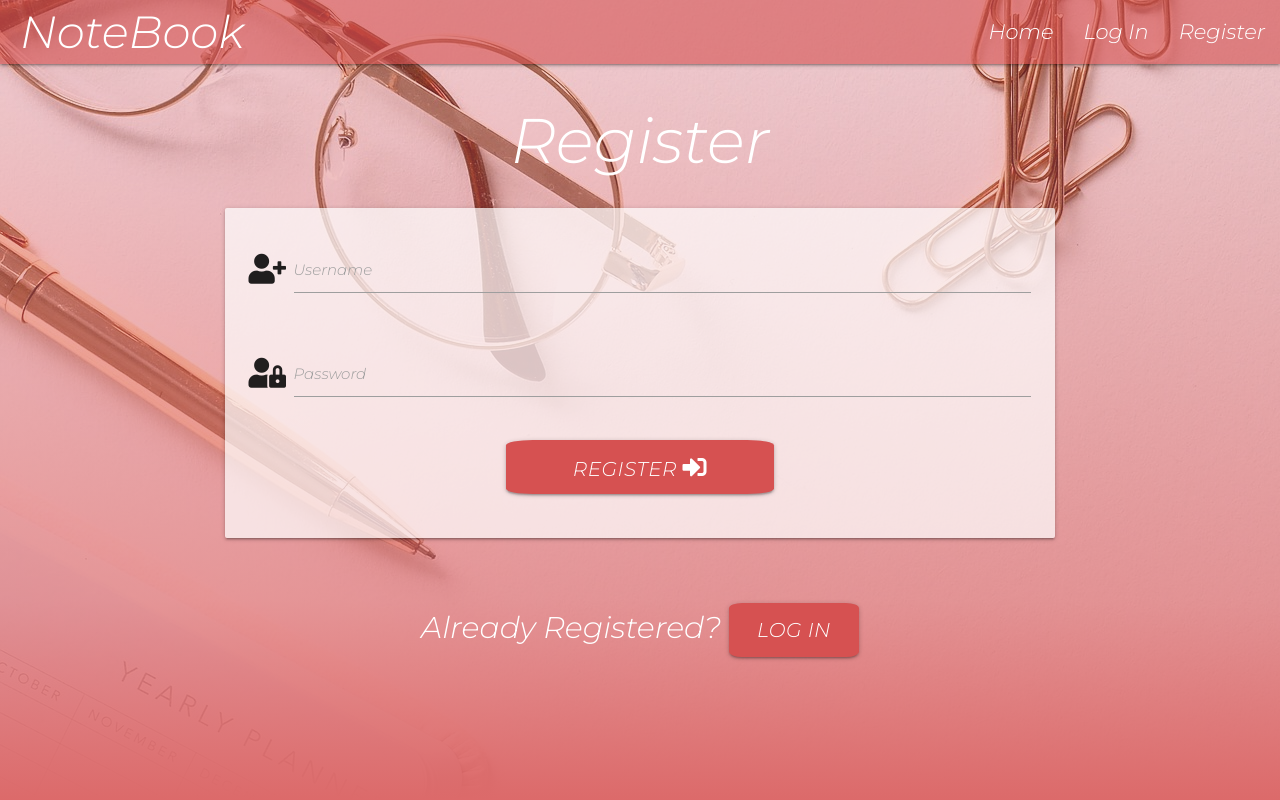
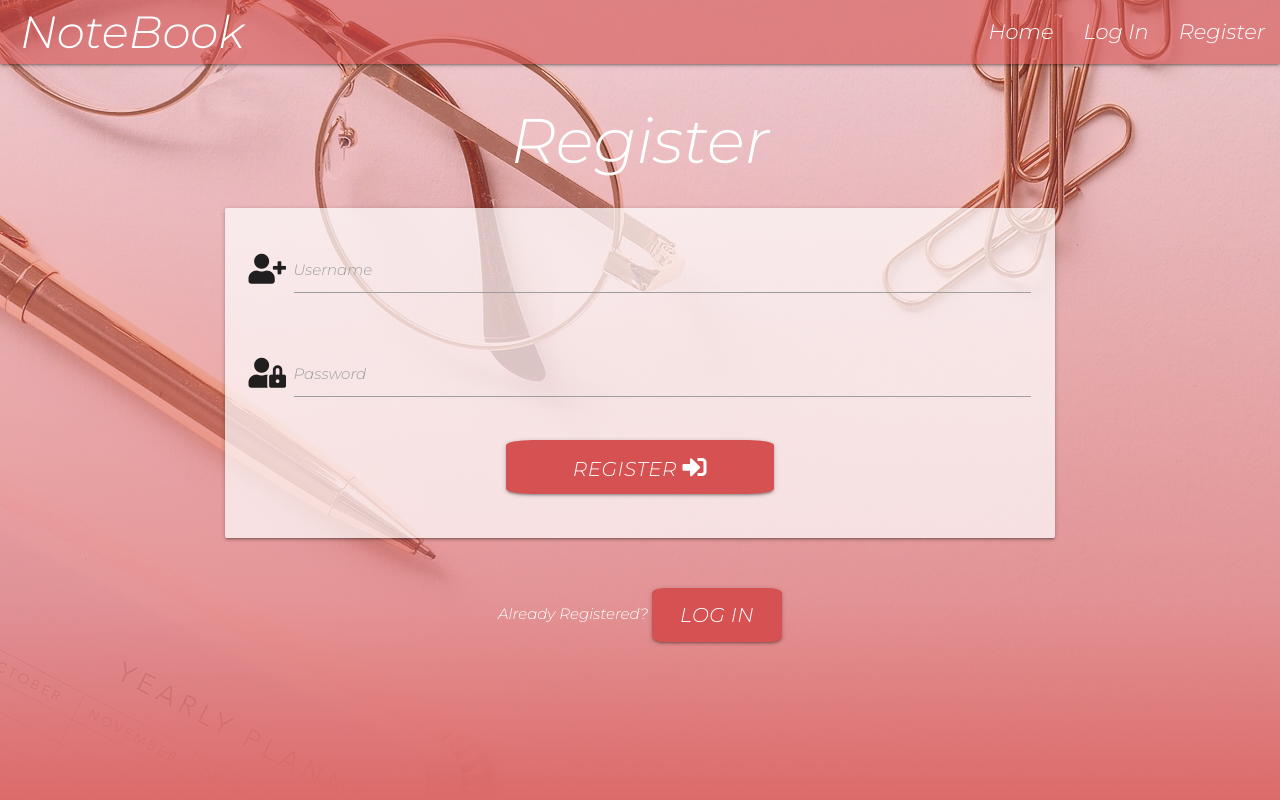
Before and after one commit to Code-Institute-Submissions/Ms3-project-3, a Flask app: page /register in a window 1280 px wide. Run offline with Flask 2, Linux system fonts and the light colour scheme; some libraries are stand-ins or nearby versions.

Commit message:
code validator on css, html and python add containers to html pages

```diff
--- a/static/css/style.css
+++ b/static/css/style.css
@@ -68,7 +68,7 @@
     margin-right: 10px;
 }
 
-.register-container button {
+.regBtn-container button {
     background-color: rgba(214, 81, 81, 1);
     border-radius: 10%;
     font-size: 20px;
--- a/templates/add_notes.html
+++ b/templates/add_notes.html
@@ -8,6 +8,7 @@
     <div class="main-image"></div>
 
     <!-- Note -->
+    <div class="note-container">
         <div class="row">
             <form class="col s8 m8 offset-m2 offset-s2 card-panel" method="POST" action="{{ url_for('add_note') }}">
                 <div class="row">
@@ -57,5 +58,5 @@
                 </div>
             </form>
         </div>
-
+    </div>
 {% endblock %}
--- a/templates/edit_note.html
+++ b/templates/edit_note.html
@@ -9,6 +9,7 @@
     <div class="main-image"></div>
 
     <!-- Note -->
+    <div class="edit-container">
         <div class="row">
             <form class="col s8 m8 offset-m2 offset-s2 card-panel" method="POST" action="{{ url_for('edit_note', note_id=note._id) }}">
                 <div class="row">
@@ -68,5 +69,6 @@
                 </div>
             </form>
         </div>
+    </div>
 
 {% endblock %}
--- a/templates/login.html
+++ b/templates/login.html
@@ -8,6 +8,7 @@
     <!-- Background Image -->
     <div class="main-image"></div>
 
+    <div class="login-container">
         <div class="row">
             <form class="col s12 m8 offset-m2" method="POST" action="{{ url_for('login') }}">
                 <div class="card-panel">
@@ -40,6 +41,7 @@
                 </div>
             </form>
         </div>
+    </div>
 
     <!-- Register button -->
     <div class="register-container">
--- a/templates/notes.html
+++ b/templates/notes.html
@@ -9,6 +9,7 @@
     <div class="main-image"></div>
 
     <!-- Collapsible for notes -->
+    <div class="notes-container">
         <div class="row">
             <div class="col s12 m8 offset-m2">
                 <ul class="collapsible popout">
@@ -78,6 +79,6 @@
                 </ul>
             </div>
         </div>
-
+    </div>
 
 {% endblock %}
--- a/templates/register.html
+++ b/templates/register.html
@@ -8,6 +8,7 @@
     <!-- Background Image -->
     <div class="main-image"></div>
 
+    <div class="register-container">
         <div class="row">
             <form class="col s12 m8 offset-m2" method="POST" action="{{ url_for('register') }}">
                 <div class="card-panel">
@@ -38,9 +39,9 @@
                 </div>
             </form>
         </div>
-
+    </div>
     <!-- Log in button -->
-    <div class="register-container">
+    <div class="regBtn-container">
         <div class="row">
             <div class="col s12">
                 <p class="center-align white-text">
```
Lines whose indentation alone changed are shown as unchanged.
